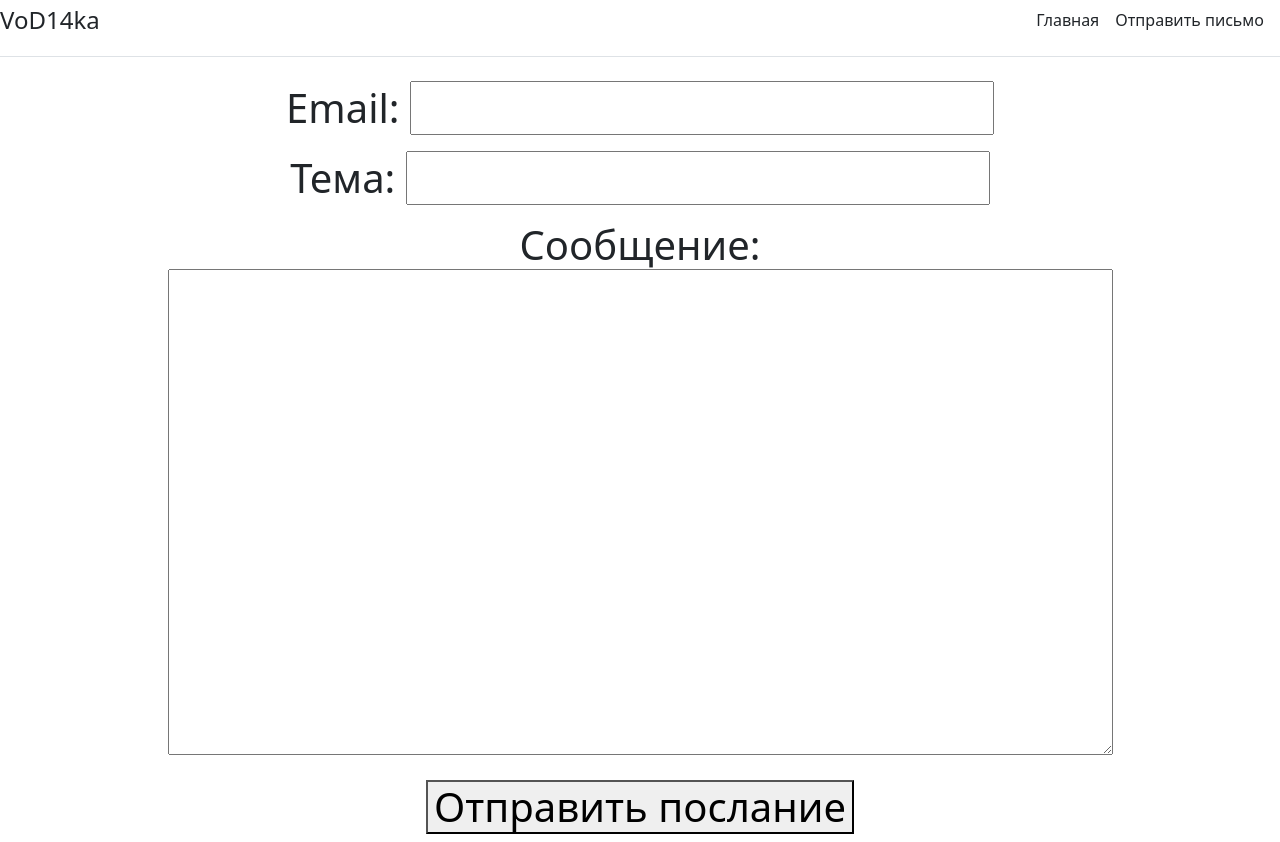
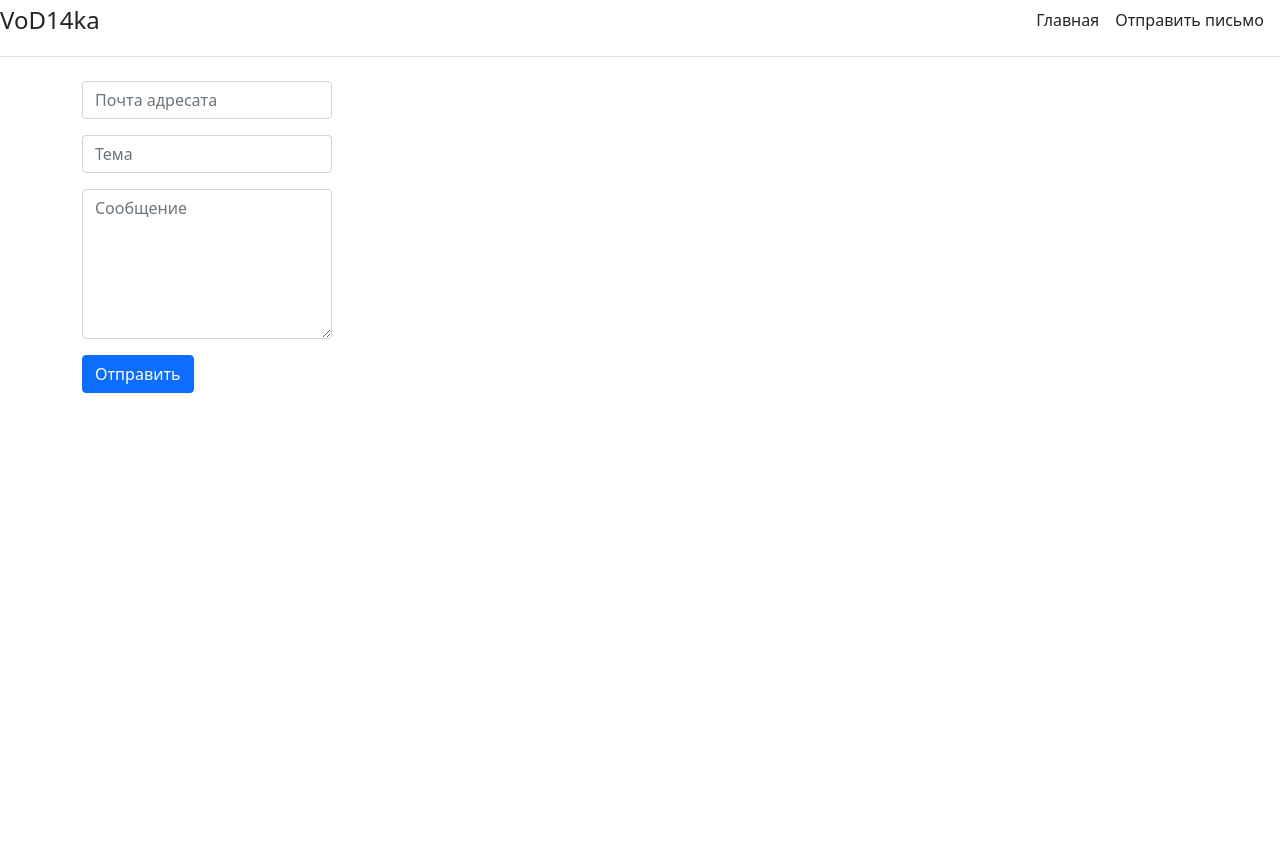
Before and after one commit to V0D14Ka/FirstWebSite, a Django app: page /sendmail in a window 1280 px wide. After the commit the page ends 393 px from the top, so only its background shows below. Run offline with Django 4.2, Linux system fonts and the light colour scheme.

Commit message:
all site

```diff
--- a/main/forms.py
+++ b/main/forms.py
@@ -2,6 +2,12 @@ from django import forms
 
 
 class EmailForm(forms.Form):
-    email = forms.EmailField(required=True)
-    subject = forms.CharField(label='Тема', required=True)
-    message = forms.CharField(label='Сообщение', widget=forms.Textarea, required=True)
+    email = forms.EmailField(label='', widget=forms.TextInput(attrs={'placeholder': 'Почта адресата',
+                                                                     'style': 'width: 250px;',
+                                                                     'class': 'form-control'}), required=True)
+    subject = forms.CharField(label='', widget=forms.TextInput(attrs={'placeholder': 'Тема',
+                                                                      'style': 'width: 250px;',
+                                                                      'class': 'form-control'}), required=True)
+    message = forms.CharField(label='', widget=forms.Textarea(attrs={'placeholder': 'Сообщение',
+                                                                     'style': 'width: 250px; height: 150px;',
+                                                                     'class': 'form-control'}), required=True)
--- a/main/templates/main/sendmail.html
+++ b/main/templates/main/sendmail.html
@@ -5,13 +5,13 @@
 {% endblock %}
 
 {% block content %}
-    <h1 class="text-center">
      <form method="post">
         {% csrf_token %}
-        {{ form.as_p }}
-        <div class="form-actions">
-            <button type="submit">Отправить послание</button>
-        </div>
-    </form>
-    </h1>
+             <div class="form-group">
+            {{ form.as_p }}
+            </div>
+            <div class="form-group">
+                <input class="btn btn-primary" type="submit" value="Отправить">
+            </div>
+        </form>
 {% endblock %}
```
